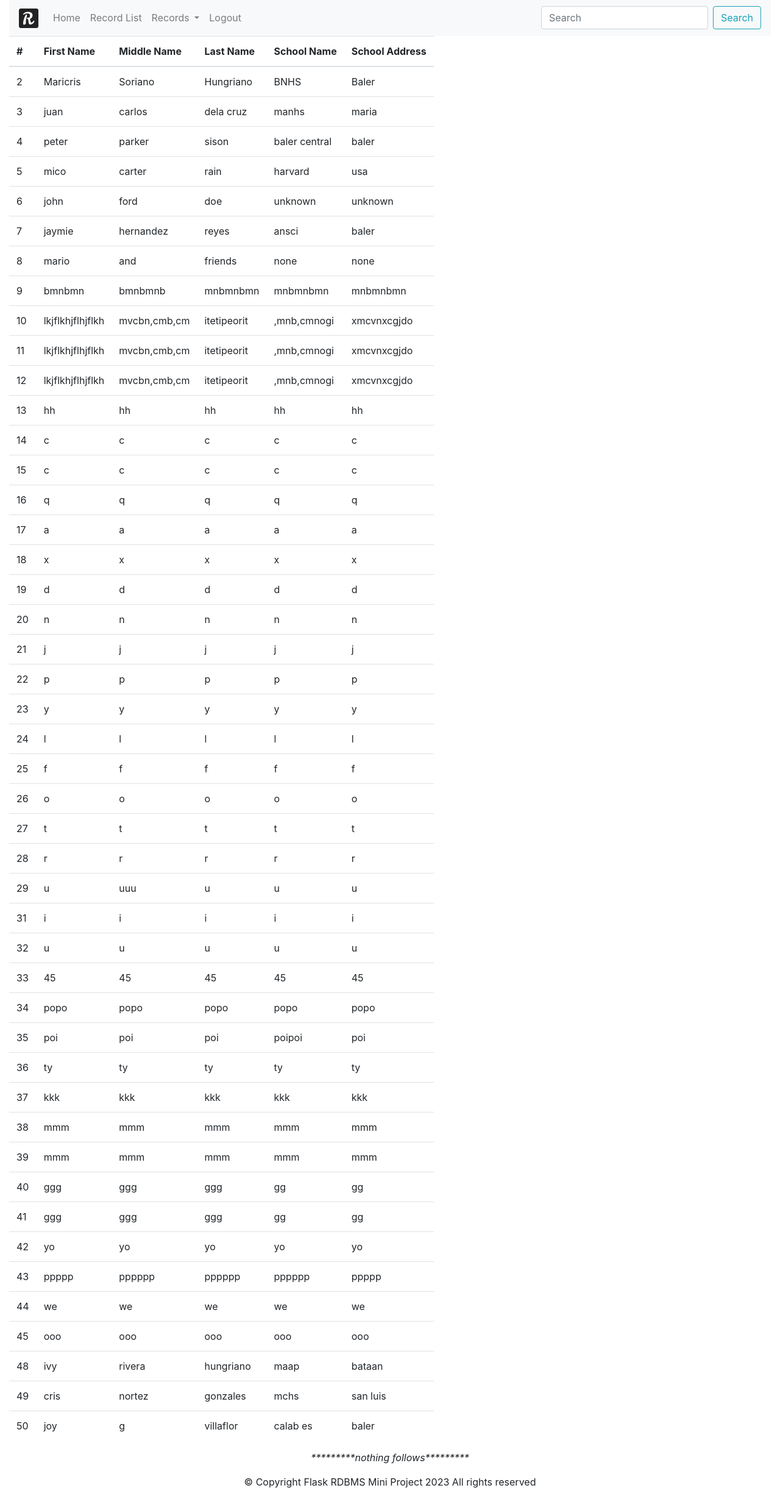
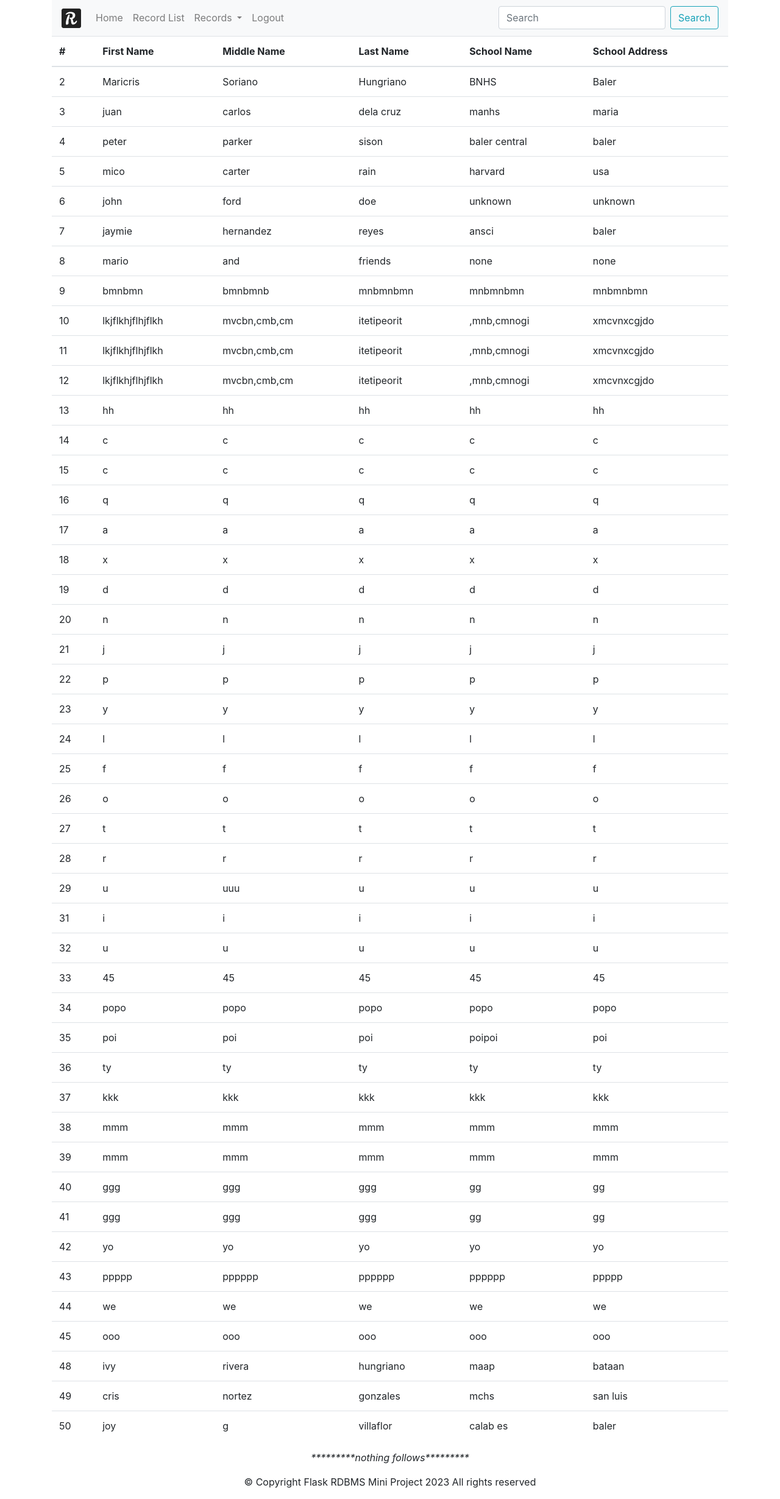
Before and after one commit to theinternetcommoner/rdbms, a Flask app: page /admin/view in a window 1280 px wide. Shown: the whole page at 61% size. Run offline with Flask 3, Linux system fonts and the light colour scheme; a user stored in the database is signed in; data comes from the database, SQL or seed files in the repository; some libraries are stand-ins or nearby versions.

Commit message:
fix bootstrap

```diff
--- a/admin/templates/list.html
+++ b/admin/templates/list.html
@@ -4,7 +4,7 @@
 
 {% block content %}
 
-<table class="table table-responsive">
+<table class="table">
 	<thead>
 		<tr>
 			<th scope="col">#</th>
--- a/admin/templates/listdel.html
+++ b/admin/templates/listdel.html
@@ -4,7 +4,7 @@
 
 {% block content %}
 
-<table class="table table-responsive">
+<table class="table">
 	<thead>
 		<tr>
 			<th scope="col">#</th>
--- a/admin/templates/listup.html
+++ b/admin/templates/listup.html
@@ -4,7 +4,7 @@
 
 {% block content %}
 
-<table class="table table-responsive">
+<table class="table">
 	<thead>
 		<tr>
 			<th scope="col">#</th>
--- a/admin/templates/template.html
+++ b/admin/templates/template.html
@@ -8,7 +8,7 @@
 		<link rel="icon" type="image/ico" href="{{ url_for('static', filename = 'img/favicon.ico') }}">
 	</head>
 	<body>
-		<div class="container-fluid">
+		<div class="container">
 		<nav class="navbar navbar-expand-lg navbar-light bg-light">
 			<a class="navbar-brand" href="{{ url_for('admin.index') }}"><img src="{{ url_for('static', filename = 'img/logo.png') }}"></a>
 			<button class="navbar-toggler" type="button" data-toggle="collapse" data-target="#navbarSupportedContent" aria-controls="navbarSupportedContent" aria-expanded="false" aria-label="Toggle navigation">
--- a/templates/records.html
+++ b/templates/records.html
@@ -4,7 +4,7 @@
 
 {% block content %}
 
-<table class="table table-responsive">
+<table class="table">
 	<thead>
 		<tr>
 			<th scope="col">#</th>
--- a/templates/usertemplate.html
+++ b/templates/usertemplate.html
@@ -8,7 +8,7 @@
 		<link rel="icon" type="image/ico" href="{{ url_for('static', filename = 'img/favicon.ico') }}">
 	</head>
 	<body>
-		<div class="container-fluid">
+		<div class="container">
 		<nav class="navbar navbar-expand-lg navbar-light bg-light">
 			<a class="navbar-brand" href="{{ url_for('index') }}"><img src="{{ url_for('static', filename = 'img/logo.png') }}"></a>
 			<button class="navbar-toggler" type="button" data-toggle="collapse" data-target="#navbarSupportedContent" aria-controls="navbarSupportedContent" aria-expanded="false" aria-label="Toggle navigation">
```
